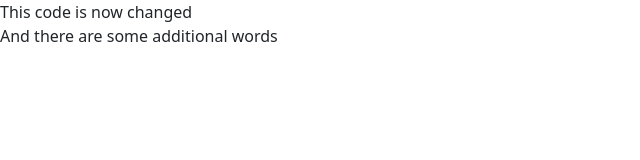
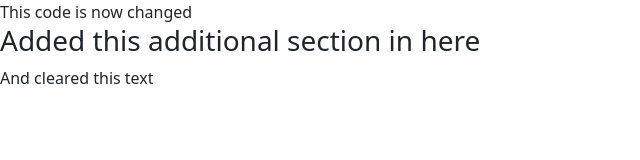
Before and after one commit to paulowi/DV100_T4_ClassProject_CocktailGuide, a plain HTML site: page index.html in a window 1280 px wide. Shown: the whole page, without its empty margins (0-640 px from the left). Drawn offline with nearby package versions, Linux system fonts and the light colour scheme.

Commit message:
Update index.html

```diff
--- a/index.html
+++ b/index.html
@@ -12,7 +12,12 @@
   <body>
 
     <div>This code is now changed</div>
-    <div>And there are some additional words</div>
+    <h3>Added this additional section in here</h3>
+    <div>
+      <p>
+        And cleared this text
+      </p>
+    </div>
 
     <!-- ------------------------------------------------------------------------------------------------ -->
     <!-- Nav Bar -->
```
